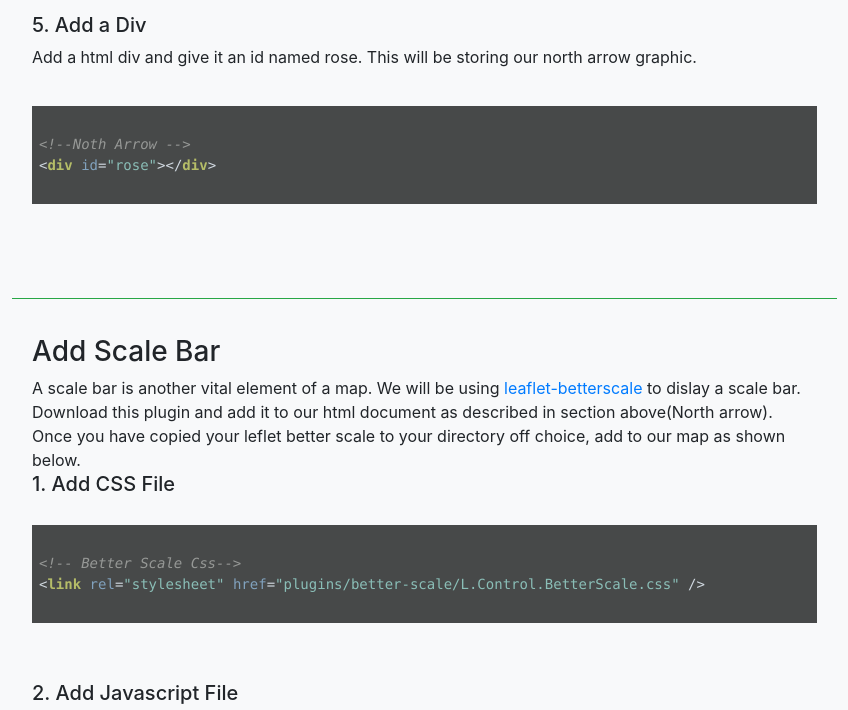
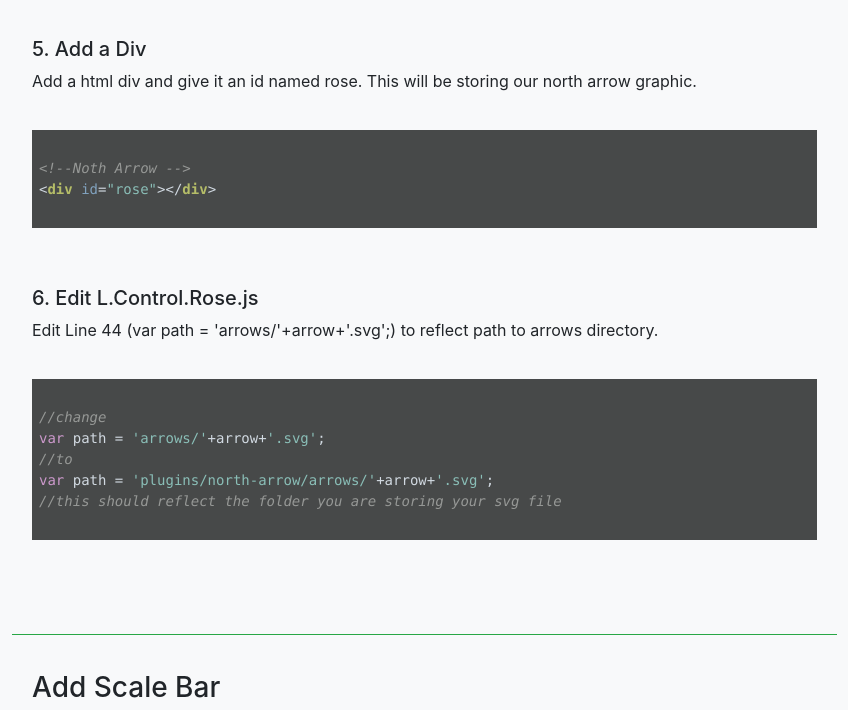
Before and after one commit to Adrian2611/labproject-tutorial, a plain HTML site: page index.html in a window 1280 px wide. Shown: the part 6222-6932 px from the top of the page, without its empty margins (73-921 px from the left). Drawn offline with Linux system fonts and the light colour scheme.

Commit message:
Update index.html

```diff
--- a/index.html
+++ b/index.html
@@ -261,7 +261,7 @@ titleDiv.addTo(map); //this adds the title to the map
                             <h5>1. Download the Plugin</h5>
                             from the above link use the clone button to download the plugin an include it to our html document as described below.
                             <ol>
-                                <li>Extract and save the files inside the dist folder in your preferred folder at the root of your project. For mycase it in 'plugins/north-arrow/'</li>
+                                <li>Extract and save the files inside the dist folder in your preferred folder at the root of your project. For mycase it in 'plugins/north-arrow/' - (Is advisable to use the one in the dist folder for less huslte when getting the north arrow)</li>
                                 <li>Include L.Control.Rose.css in head section using link tag and stlesheet as text format </li>
                                 <li>Include L.Control.Rose.js inthe bottom section off our html file </li>
                             </ol>
@@ -300,6 +300,20 @@ rose.addTo(map);
 &lt;div id=&quot;rose&quot;&gt;&lt;/div&gt;
 								</code>
 							</pre>
+
+							<h5>6. Edit L.Control.Rose.js</h5>
+                            <p>
+                                Edit Line 44 (var path = 'arrows/'+arrow+'.svg';) to reflect path to arrows directory.
+                            </p>
+                            <pre>
+								<code class="JavaScript">
+//change
+var path = 'arrows/'+arrow+'.svg';
+//to
+var path = 'plugins/north-arrow/arrows/'+arrow+'.svg';
+//this should reflect the folder you are storing your svg file
+								</code>
+							</pre>
                         </div>
                     </div>
                 </section>
@@ -327,7 +341,7 @@ rose.addTo(map);
 								</code>
 							</pre>
                             <h5>3. Add Javascript</h5>
-                            Add the following javascript code after the rose varable to add the scale bar.
+                            Add the following javascript code before the rose varable to add the scale bar. This will draw scale bar before the north arrow
                             <pre>
 								<code class="JavaScript">
 //add better scale plugin to map
```
